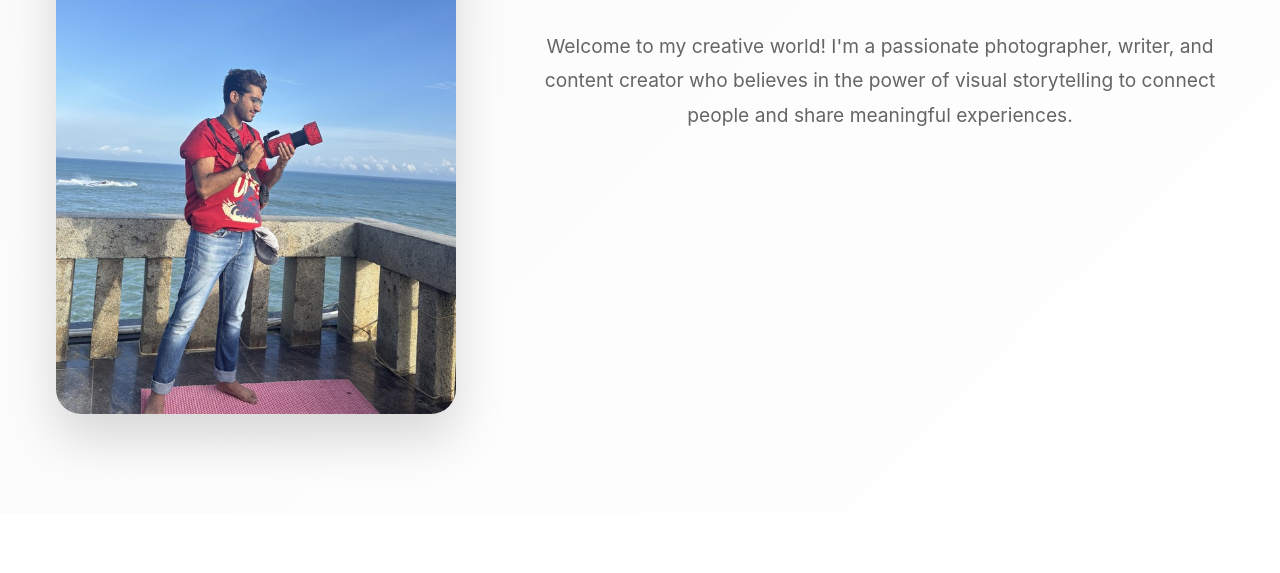
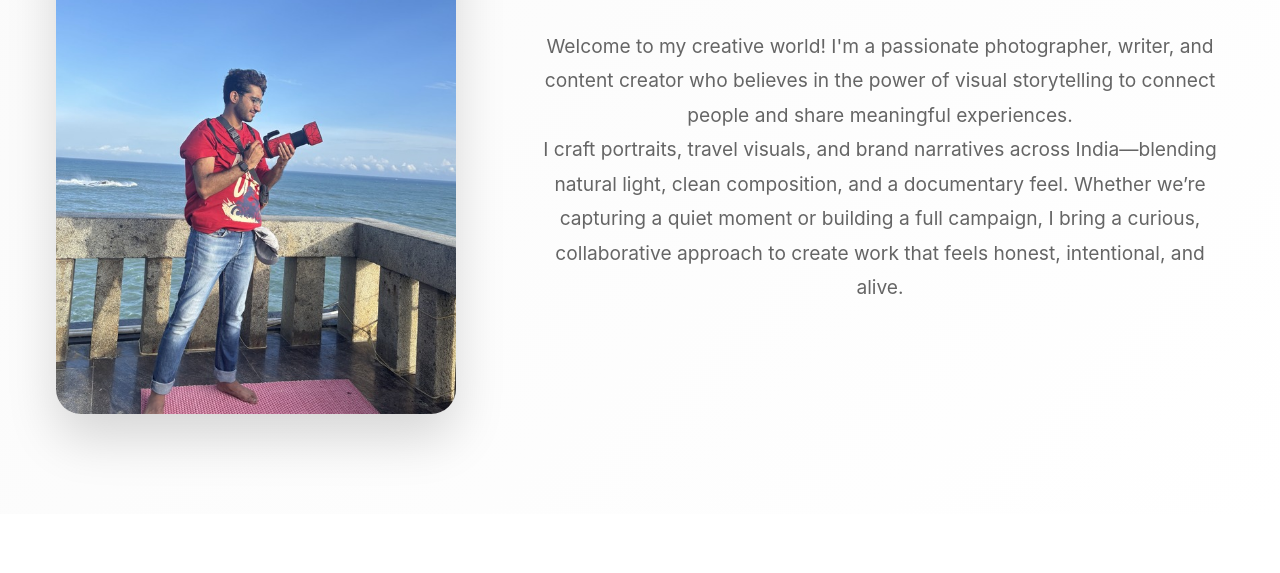
Before and after one commit to CodeAayu/codeaayu-creatives-website, a plain HTML site: page about.html in a window 1280 px wide. Shown: the part 227-800 px from the top of the page. Drawn offline with Linux system fonts and the light colour scheme.

Commit message:
Some commit

```diff
--- a/about.html
+++ b/about.html
@@ -47,6 +47,7 @@
                         <h1>Hey, I'm Aayush!</h1>
                         <h2>Visual Storyteller & Creative Content Creator</h2>
                         <p class="intro-text">Welcome to my creative world! I'm a passionate photographer, writer, and content creator who believes in the power of visual storytelling to connect people and share meaningful experiences.</p>
+                        <p class="intro-text">I craft portraits, travel visuals, and brand narratives across India—blending natural light, clean composition, and a documentary feel. Whether we’re capturing a quiet moment or building a full campaign, I bring a curious, collaborative approach to create work that feels honest, intentional, and alive.</p>
                     </div>
                 </div>
             </div>
```
